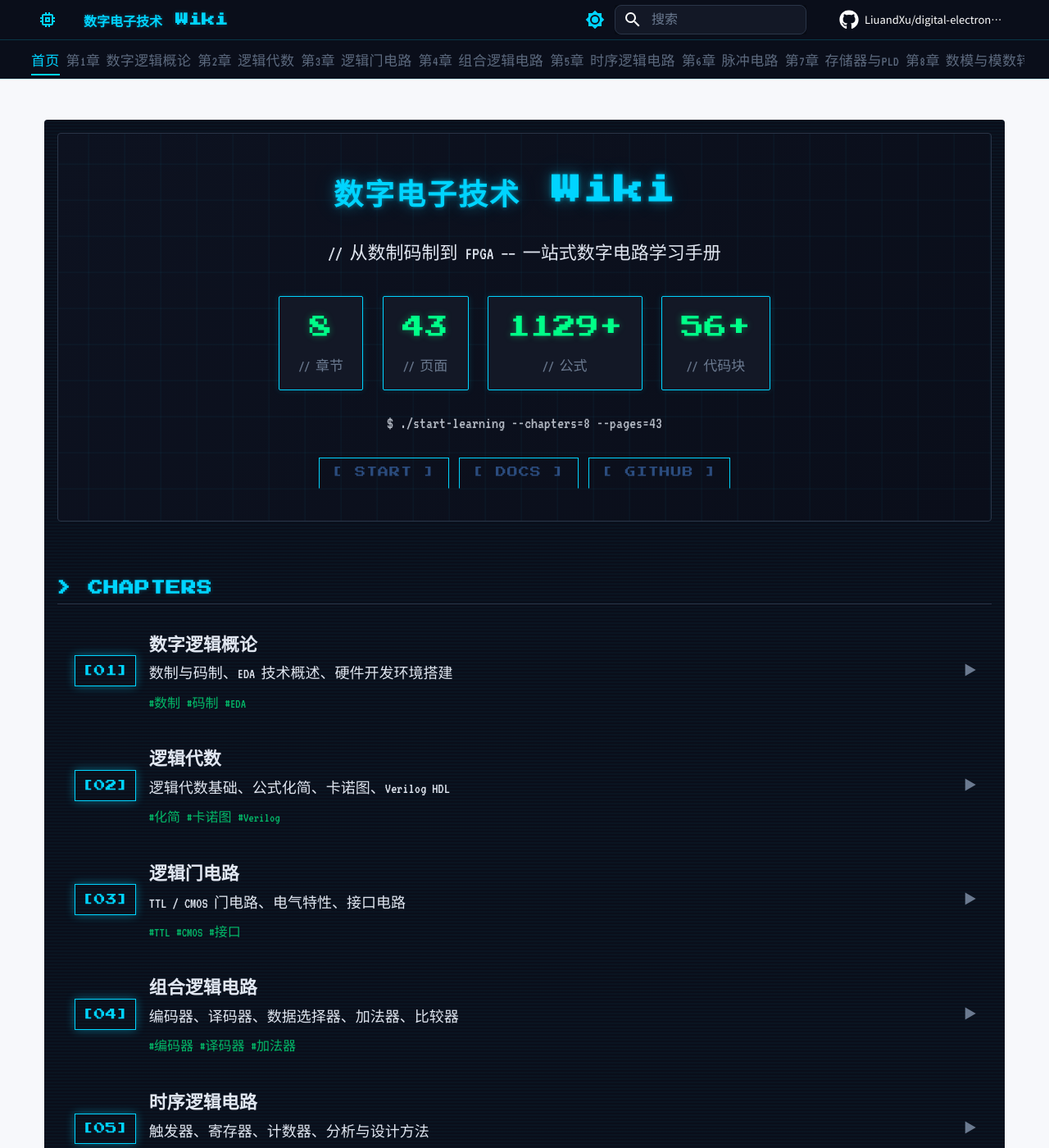
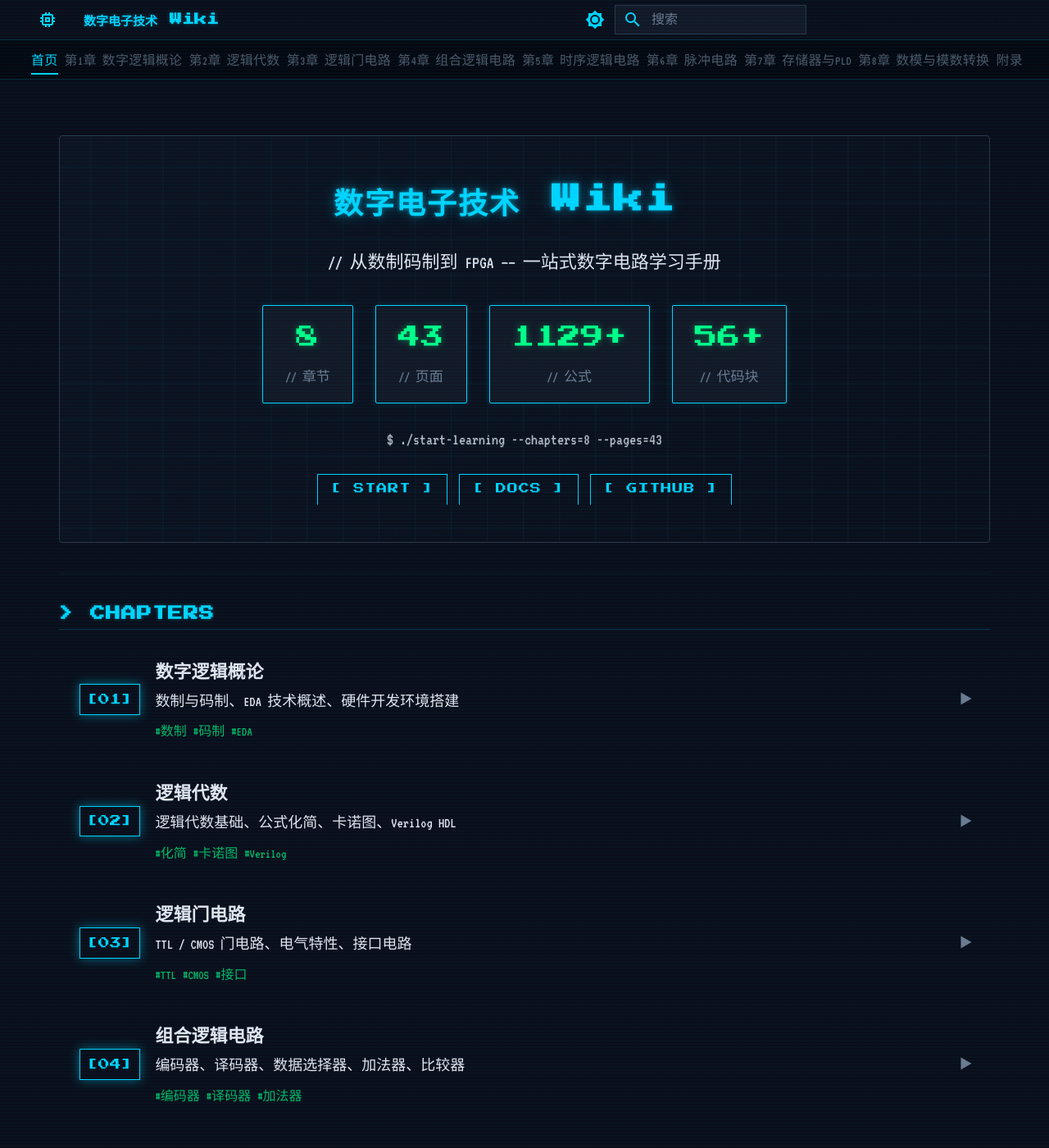
Before and after one commit to LiuandXu/digital-electronics-wiki, an MkDocs documentation site: the page built from docs/index.md, in a window 1280 px wide and 1400 px high. Shown: the whole window at 82% size. Built offline with MkDocs 1.6.1 and Material for MkDocs 9.7.7, drawn with Linux system fonts in a browser that asks for light colours; some web fonts are replaced; comment, search, counter and statistics services are not loaded.

Commit message:
feat: 全站深色科技风改造 — CRT扫描线全屏+像素字体+青绿配色

```diff
--- a/docs/stylesheets/extra.css
+++ b/docs/stylesheets/extra.css
@@ -7,73 +7,98 @@
    基于 MkDocs Material 主题深度定制
    ============================================================ */
 
-/* ===== 1. 字体栈 ===== */
+/* ===== 1. 字体栈（全站像素风） ===== */
 :root {
-  --md-text-font: "Noto Sans SC", "PingFang SC", "Microsoft YaHei",
-    "Helvetica Neue", Helvetica, Arial, sans-serif;
-  --md-code-font: "JetBrains Mono", "Fira Code", "Cascadia Code",
-    "Consolas", "Courier New", monospace;
+  --md-text-font: "VT323", "ZCOOL KuaiLe", "Noto Sans SC", "PingFang SC",
+    "Microsoft YaHei", monospace;
+  --md-code-font: "Press Start 2P", "JetBrains Mono", "Fira Code",
+    "Cascadia Code", "Consolas", "Courier New", monospace;
 }
 
-/* ===== 2. 亮色模式配色 ===== */
+/* ===== 2. 亮色模式配色（深色科技风 — 两种模式均强制深色） ===== */
 [data-md-color-scheme="default"] {
-  --md-primary-fg-color: #2b4c7e;
-  --md-primary-fg-color--light: #3a5f96;
-  --md-primary-fg-color--dark: #1e3a5f;
-  --md-primary-bg-color: #ffffff;
-  --md-accent-fg-color: #e8794a;
-  --md-accent-fg-color--transparent: rgba(232, 121, 74, 0.1);
-  --md-default-bg-color: #f7f8fb;
-  --md-default-fg-color--lightest: rgba(0, 0, 0, 0.04);
-  --md-code-bg-color: #f0f2f6;
-  --md-code-fg-color: #3d4458;
+  --md-primary-fg-color: #0a0e1a;
+  --md-primary-fg-color--light: #131826;
+  --md-primary-fg-color--dark: #050810;
+  --md-primary-bg-color: #0a0e1a;
+  --md-accent-fg-color: #00d4ff;
+  --md-accent-fg-color--transparent: rgba(0, 212, 255, 0.1);
+  --md-default-bg-color: #0a0e1a;
+  --md-default-fg-color: #e0e6f0;
+  --md-default-fg-color--light: #6b7a90;
+  --md-default-fg-color--lighter: #4a5a70;
+  --md-default-fg-color--lightest: rgba(0, 212, 255, 0.05);
+  --md-code-bg-color: #131826;
+  --md-code-fg-color: #00ff88;
+  --md-typeset-a-color: #00d4ff;
+  --md-typeset-color: #e0e6f0;
+  --md-typeset-table-color: #e0e6f0;
 }
 
-/* ===== 3. 深色模式配色 ===== */
+/* ===== 3. 深色模式配色（深色科技风） ===== */
 [data-md-color-scheme="slate"] {
-  --md-primary-fg-color: #1a2332;
-  --md-primary-fg-color--light: #243044;
-  --md-primary-fg-color--dark: #0f1820;
-  --md-primary-bg-color: #e0e0e0;
-  --md-accent-fg-color: #ff9a6b;
-  --md-accent-fg-color--transparent: rgba(255, 154, 107, 0.12);
-  --md-default-bg-color: #161b22;
-  --md-default-fg-color--lightest: rgba(255, 255, 255, 0.05);
-  --md-code-bg-color: #1c2330;
-  --md-code-fg-color: #c8d0dc;
-  --md-typeset-a-color: #5b9bd5;
+  --md-primary-fg-color: #0a0e1a;
+  --md-primary-fg-color--light: #131826;
+  --md-primary-fg-color--dark: #050810;
+  --md-primary-bg-color: #0a0e1a;
+  --md-accent-fg-color: #00d4ff;
+  --md-accent-fg-color--transparent: rgba(0, 212, 255, 0.1);
+  --md-default-bg-color: #0a0e1a;
+  --md-default-fg-color: #e0e6f0;
+  --md-default-fg-color--light: #6b7a90;
+  --md-default-fg-color--lighter: #4a5a70;
+  --md-default-fg-color--lightest: rgba(0, 212, 255, 0.05);
+  --md-code-bg-color: #131826;
+  --md-code-fg-color: #00ff88;
+  --md-typeset-a-color: #00d4ff;
+  --md-typeset-color: #e0e6f0;
+  --md-typeset-table-color: #e0e6f0;
 }
 
-/* ===== 4. 顶部导航栏 ===== */
+/* ===== 4. 顶部导航栏（深色科技风） ===== */
 .md-header {
-  box-shadow: 0 2px 12px rgba(0, 0, 0, 0.08);
+  background: #0a0e1a !important;
+  box-shadow: 0 1px 0 rgba(0, 212, 255, 0.2) !important;
   transition: box-shadow 0.3s ease;
 }
 .md-header--shadow {
-  box-shadow: 0 2px 12px rgba(0, 0, 0, 0.12);
+  box-shadow: 0 1px 0 rgba(0, 212, 255, 0.3) !important;
+}
+.md-header__title {
+  color: #00d4ff !important;
+  font-family: "Press Start 2P", "VT323", monospace !important;
+  font-size: 0.75rem !important;
+  text-shadow: 0 0 5px rgba(0, 212, 255, 0.3);
+}
+.md-header__button {
+  color: #00d4ff !important;
 }
 
 /* 顶部标签栏 */
 .md-tabs {
-  background: var(--md-primary-fg-color--dark);
-  border-bottom: none;
+  background: #050810 !important;
+  border-bottom: 1px solid rgba(0, 212, 255, 0.15);
 }
 .md-tabs__link {
-  font-size: 0.72rem;
-  font-weight: 500;
+  font-size: 0.8rem;
+  font-weight: 400;
   letter-spacing: 0.3px;
-  opacity: 0.85;
-  transition: opacity 0.2s ease, border-bottom 0.2s ease;
+  opacity: 0.7;
+  color: #6b7a90 !important;
+  font-family: "VT323", "Noto Sans SC", monospace;
+  transition: opacity 0.2s ease, border-bottom 0.2s ease, color 0.2s ease;
   border-bottom: 2px solid transparent;
   padding-bottom: 4px;
 }
 .md-tabs__link:hover {
   opacity: 1;
-  border-bottom-color: var(--md-accent-fg-color);
+  color: #00d4ff !important;
+  border-bottom-color: #00d4ff;
 }
 .md-tabs__item--active .md-tabs__link {
   opacity: 1;
-  border-bottom-color: var(--md-accent-fg-color);
+  color: #00d4ff !important;
+  border-bottom-color: #00d4ff;
 }
 .md-tabs__item {
   padding-left: 0.2rem;
@@ -106,136 +131,145 @@
 
 /* ===== 6. 正文排版 ===== */
 .md-typeset {
-  font-size: 0.78rem;
+  font-size: 0.9rem;
   line-height: 1.75;
-  color: var(--md-default-fg-color);
+  color: #e0e6f0;
+  font-family: "VT323", "ZCOOL KuaiLe", "Noto Sans SC", monospace;
 }
 .md-typeset h1 {
   font-weight: 700;
-  border-bottom: 2px solid var(--md-primary-fg-color);
+  border-bottom: 1px solid rgba(0, 212, 255, 0.2);
   padding-bottom: 0.3em;
   margin-bottom: 0.8em;
 }
 .md-typeset h2 {
-  font-weight: 600;
+  font-weight: 700;
   margin-top: 2em;
   padding-bottom: 0.2em;
-  border-bottom: 1px solid var(--md-default-fg-color--lightest);
+  border-bottom: 1px solid rgba(0, 212, 255, 0.15);
 }
 .md-typeset h3 {
-  font-weight: 600;
-  color: var(--md-primary-fg-color);
+  font-weight: 700;
 }
-[data-md-color-scheme="slate"] .md-typeset h3 {
-  color: var(--md-typeset-a-color);
+
+/* ===== 10. 链接和引用 ===== */
+.md-typeset a {
+  color: #00d4ff;
+  text-decoration: none;
+  border-bottom: 1px solid transparent;
+  transition: border-color 0.2s ease, color 0.2s ease;
+}
+.md-typeset a:hover {
+  border-bottom-color: #00ff88;
+  color: #00ff88;
+}
+.md-typeset blockquote {
+  border-left: 3px solid #00d4ff;
+  background: rgba(0, 212, 255, 0.05);
+  border-radius: 0 2px 2px 0;
+  padding: 0.5em 1em;
+  color: #e0e6f0;
 }
 
 /* ===== 7. 表格 ===== */
 .md-typeset table:not([class]) {
-  border-radius: 8px;
+  border-radius: 0;
   overflow: hidden;
-  box-shadow: 0 1px 4px rgba(0, 0, 0, 0.06);
-  border: 1px solid var(--md-default-fg-color--lightest);
-  font-size: 0.72rem;
+  box-shadow: 0 0 8px rgba(0, 212, 255, 0.1);
+  border: 1px solid rgba(0, 212, 255, 0.2);
+  font-size: 0.85rem;
 }
 .md-typeset table:not([class]) th {
-  background: var(--md-primary-fg-color);
-  color: #fff;
-  font-weight: 600;
+  background: #131826;
+  color: #00d4ff;
+  font-weight: 700;
   padding: 0.6em 0.8em;
+  border-bottom: 1px solid rgba(0, 212, 255, 0.2);
   border: none;
-}
-[data-md-color-scheme="slate"] .md-typeset table:not([class]) th {
-  background: var(--md-primary-fg-color--light);
+  font-family: "VT323", "Noto Sans SC", monospace;
+  text-transform: uppercase;
+  letter-spacing: 1px;
 }
 .md-typeset table:not([class]) td {
   padding: 0.5em 0.8em;
-  border-bottom: 1px solid var(--md-default-fg-color--lightest);
+  border-bottom: 1px solid rgba(0, 212, 255, 0.08);
+  color: #e0e6f0;
 }
 .md-typeset table:not([class]) tr:nth-child(even) {
-  background: var(--md-default-fg-color--lightest);
+  background: rgba(0, 212, 255, 0.03);
 }
 .md-typeset table:not([class]) tr:hover {
-  background: var(--md-accent-fg-color--transparent);
+  background: rgba(0, 212, 255, 0.08);
 }
 
 /* ===== 8. 代码块 ===== */
 .md-typeset code {
-  background: var(--md-code-bg-color);
-  color: var(--md-code-fg-color);
-  border-radius: 4px;
+  background: #131826;
+  color: #00ff88;
+  border-radius: 0;
   padding: 0.1em 0.35em;
   font-size: 0.85em;
-  border: 1px solid var(--md-default-fg-color--lightest);
+  border: 1px solid rgba(0, 212, 255, 0.15);
+  font-family: "Press Start 2P", "JetBrains Mono", monospace;
+  font-size: 0.7em;
 }
 .md-typeset pre > code {
-  border-radius: 8px;
-  border: 1px solid var(--md-default-fg-color--lightest);
+  border-radius: 0;
+  border: 1px solid rgba(0, 212, 255, 0.2);
+  background: #0d1220;
+  text-shadow: 0 0 3px rgba(0, 255, 136, 0.2);
 }
 .md-typeset pre {
   margin: 1em 0;
+  box-shadow: 0 0 8px rgba(0, 212, 255, 0.08);
 }
 
 /* ===== 9. Admonition ===== */
 .md-typeset .admonition,
 .md-typeset details {
-  border-radius: 8px;
-  border-left: 4px solid var(--md-primary-fg-color);
-  box-shadow: 0 1px 4px rgba(0, 0, 0, 0.05);
+  border-radius: 0;
+  border-left: 3px solid #00d4ff;
+  box-shadow: 0 0 8px rgba(0, 212, 255, 0.06);
   overflow: hidden;
+  background: #131826;
 }
 .md-typeset .admonition-title,
 .md-typeset summary {
-  font-weight: 600;
-  border-radius: 8px 8px 0 0;
+  font-weight: 700;
+  border-radius: 0;
+  font-family: "VT323", "Noto Sans SC", monospace;
+  letter-spacing: 0.5px;
 }
 .md-typeset .admonition-warning {
-  border-left-color: #e8794a;
+  border-left-color: #ff9a6b;
 }
 .md-typeset .admonition-warning > .admonition-title {
-  background: rgba(232, 121, 74, 0.12);
+  background: rgba(255, 154, 107, 0.1);
+  color: #ff9a6b;
 }
 .md-typeset .admonition-note {
-  border-left-color: #5b9bd5;
+  border-left-color: #00d4ff;
 }
 .md-typeset .admonition-note > .admonition-title {
-  background: rgba(91, 155, 213, 0.12);
+  background: rgba(0, 212, 255, 0.1);
+  color: #00d4ff;
 }
 .md-typeset .admonition-tip {
-  border-left-color: #4caf50;
+  border-left-color: #00ff88;
 }
 .md-typeset .admonition-tip > .admonition-title {
-  background: rgba(76, 175, 80, 0.12);
+  background: rgba(0, 255, 136, 0.1);
+  color: #00ff88;
 }
 .md-typeset .admonition-danger {
-  border-left-color: #e53935;
+  border-left-color: #ff4444;
 }
 .md-typeset .admonition-danger > .admonition-title {
-  background: rgba(229, 57, 53, 0.12);
+  background: rgba(255, 68, 68, 0.1);
+  color: #ff4444;
 }
 
-/* ===== 10. 链接和引用 ===== */
-.md-typeset a {
-  color: var(--md-typeset-a-color);
-  text-decoration: none;
-  border-bottom: 1px solid transparent;
-  transition: border-color 0.2s ease, color 0.2s ease;
-}
-.md-typeset a:hover {
-  border-bottom-color: var(--md-accent-fg-color);
-}
-.md-typeset blockquote {
-  border-left: 3px solid var(--md-accent-fg-color);
-  background: var(--md-accent-fg-color--transparent);
-  border-radius: 0 6px 6px 0;
-  padding: 0.5em 1em;
-}
-
-/* ===== 11. 搜索框 ===== */
-.md-search__input {
-  border-radius: 8px;
-  background: var(--md-default-fg-color--lightest);
-}
+/* ===== 11. 搜索框（已合并到 18a） ===== */
 
 /* ===== 12. 返回顶部按钮 ===== */
 .md-top {
@@ -250,14 +284,12 @@
 
 /* ===== 13. Mermaid 图表 ===== */
 .mermaid {
-  border-radius: 8px;
+  border-radius: 0;
   padding: 1em;
   margin: 1em 0;
-  background: var(--md-default-bg-color);
-  border: 1px solid var(--md-default-fg-color--lightest);
-}
-[data-md-color-scheme="slate"] .mermaid {
-  background: var(--md-code-bg-color);
+  background: #131826;
+  border: 1px solid rgba(0, 212, 255, 0.15);
+  box-shadow: 0 0 8px rgba(0, 212, 255, 0.06);
 }
 
 /* ===== 14. 公式块 ===== */
@@ -277,14 +309,15 @@
   height: 8px;
 }
 ::-webkit-scrollbar-track {
-  background: transparent;
+  background: #0a0e1a;
 }
 ::-webkit-scrollbar-thumb {
-  background: var(--md-default-fg-color--lightest);
-  border-radius: 4px;
+  background: rgba(0, 212, 255, 0.2);
+  border-radius: 0;
 }
 ::-webkit-scrollbar-thumb:hover {
-  background: var(--md-accent-fg-color);
+  background: #00d4ff;
+  box-shadow: 0 0 6px rgba(0, 212, 255, 0.3);
 }
 
 /* ===== 16. 过渡动画 ===== */
@@ -308,13 +341,10 @@
   font-family: "VT323", "ZCOOL KuaiLe", "Noto Sans SC", monospace;
 }
 
-/* ===== 18. CRT 扫描线效果（限制在首页内容区内） ===== */
-.dt-home {
-  position: relative;
-}
-.dt-home::before {
+/* ===== 18. CRT 扫描线效果（全屏覆盖） ===== */
+body::before {
   content: '';
-  position: absolute;
+  position: fixed;
   top: 0; left: 0; right: 0; bottom: 0;
   background: repeating-linear-gradient(
     0deg,
@@ -324,45 +354,58 @@
     rgba(0, 212, 255, 0.03) 4px
   );
   pointer-events: none;
-  z-index: 1;
+  z-index: 9999;
 }
 
-/* ===== 18a. 首页时 MkDocs header/tabs 深色化 ===== */
-body:has(.dt-home) .md-header,
-body:has(.dt-home) .md-tabs {
-  background: #0a0e1a !important;
-  box-shadow: 0 1px 0 rgba(0, 212, 255, 0.2) !important;
-}
-body:has(.dt-home) .md-header__title {
-  color: #00d4ff !important;
-  font-family: "Press Start 2P", "VT323", monospace !important;
-  font-size: 0.8rem !important;
-  text-shadow: 0 0 5px rgba(0, 212, 255, 0.3);
-}
-body:has(.dt-home) .md-tabs__link {
-  color: #6b7a90 !important;
-  font-family: "VT323", "Noto Sans SC", monospace !important;
-  font-size: 0.85rem !important;
-}
-body:has(.dt-home) .md-tabs__link:hover,
-body:has(.dt-home) .md-tabs__item--active .md-tabs__link {
-  color: #00d4ff !important;
-  border-bottom-color: #00d4ff !important;
-}
-body:has(.dt-home) .md-search__input {
+/* ===== 18a. 搜索框深色化 ===== */
+.md-search__input {
   background: #131826 !important;
   border: 1px solid #2a3548 !important;
   color: #e0e6f0 !important;
   font-family: "VT323", monospace !important;
+  border-radius: 0 !important;
 }
-body:has(.dt-home) .md-search__input::placeholder {
+.md-search__input::placeholder {
   color: #6b7a90 !important;
 }
-body:has(.dt-home) .md-header__button {
+.md-search__icon {
   color: #00d4ff !important;
 }
-body:has(.dt-home) .md-content__inner {
+
+/* ===== 18b. 侧边栏深色化 ===== */
+.md-sidebar {
   background: transparent;
+}
+.md-nav--primary .md-nav__link {
+  color: #6b7a90;
+  font-family: "VT323", "Noto Sans SC", monospace;
+}
+.md-nav--primary .md-nav__link:hover {
+  color: #00d4ff;
+}
+.md-nav--primary .md-nav__item--active > .md-nav__link {
+  color: #00d4ff;
+}
+.md-nav--secondary .md-nav__link {
+  color: #6b7a90;
+  font-family: "VT323", monospace;
+}
+.md-nav--secondary .md-nav__link:hover {
+  color: #00d4ff;
+}
+
+/* ===== 18c. 正文标题发光效果 ===== */
+.md-typeset h1 {
+  color: #00d4ff !important;
+  text-shadow: 0 0 5px rgba(0, 212, 255, 0.3);
+  font-family: "Press Start 2P", "ZCOOL KuaiLe", monospace !important;
+}
+.md-typeset h2 {
+  color: #00d4ff !important;
+  border-bottom-color: rgba(0, 212, 255, 0.2) !important;
+}
+.md-typeset h3 {
+  color: #00ff88 !important;
 }
 
 /* ===== 19. Hero 区域 ===== */
@@ -692,10 +735,13 @@
 
 /* ===== 20. 页脚 ===== */
 .md-footer-meta {
-  background: var(--md-primary-fg-color--dark);
+  background: #050810;
+  border-top: 1px solid rgba(0, 212, 255, 0.15);
 }
 .md-footer-meta__inner {
   padding: 0.8rem;
+  color: #6b7a90;
+  font-family: "VT323", "Noto Sans SC", monospace;
 }
 
 /* ===== 21. 内容区域最大宽度 ===== */
--- a/mkdocs.yml
+++ b/mkdocs.yml
@@ -15,18 +15,18 @@
     logo: material/memory
     repo: fontawesome/brands/github
   palette:
-    - scheme: default
-      primary: indigo
-      accent: deep orange
+    - scheme: slate
+      primary: custom
+      accent: custom
       toggle:
         icon: material/brightness-7
-        name: 切换到深色模式
-    - scheme: slate
-      primary: indigo
-      accent: deep orange
+        name: 切换到亮色模式
+    - scheme: default
+      primary: custom
+      accent: custom
       toggle:
         icon: material/brightness-4
-        name: 切换到浅色模式
+        name: 切换到深色模式
   features:
     - navigation.tabs
     - navigation.sections
```
